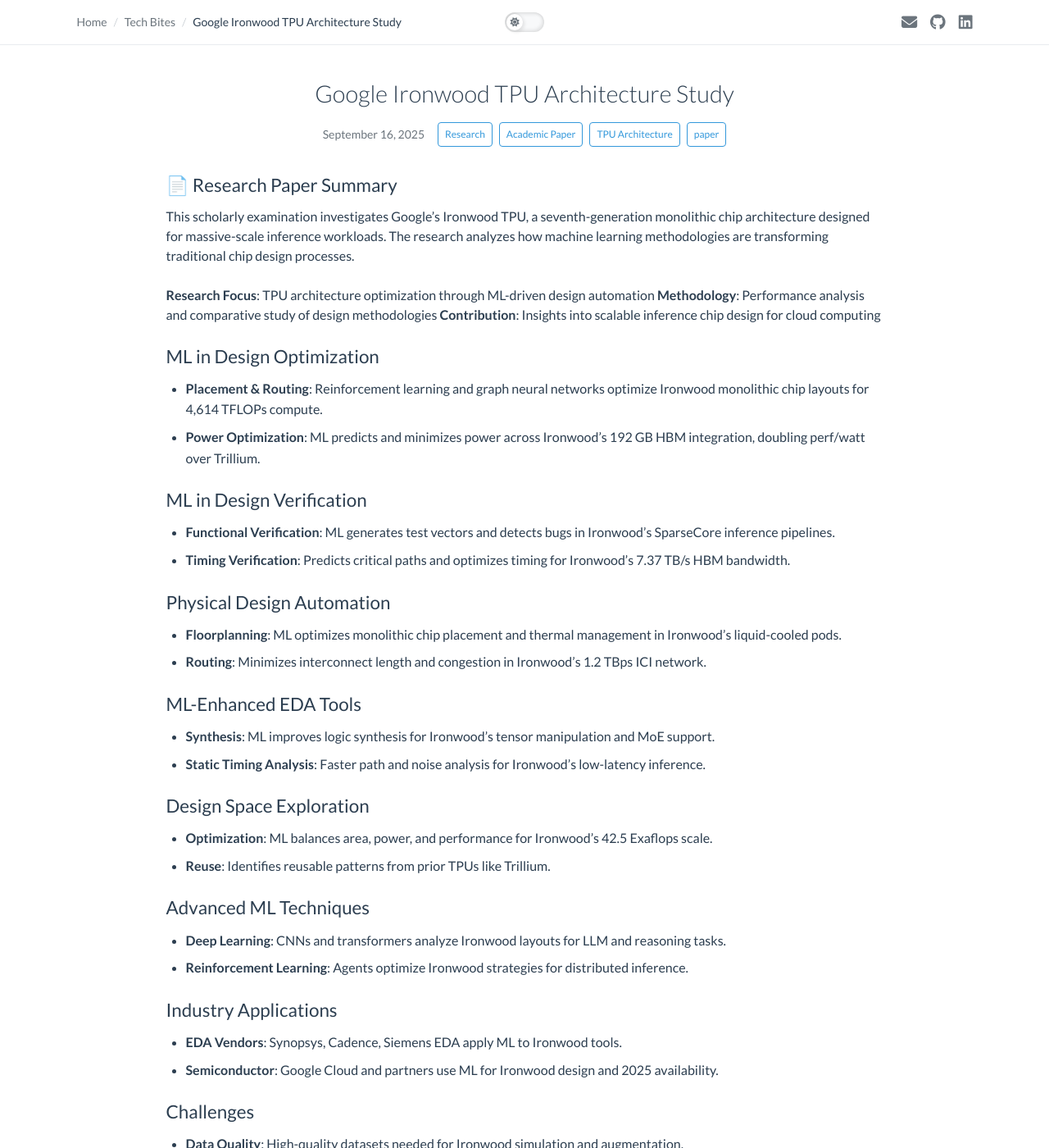
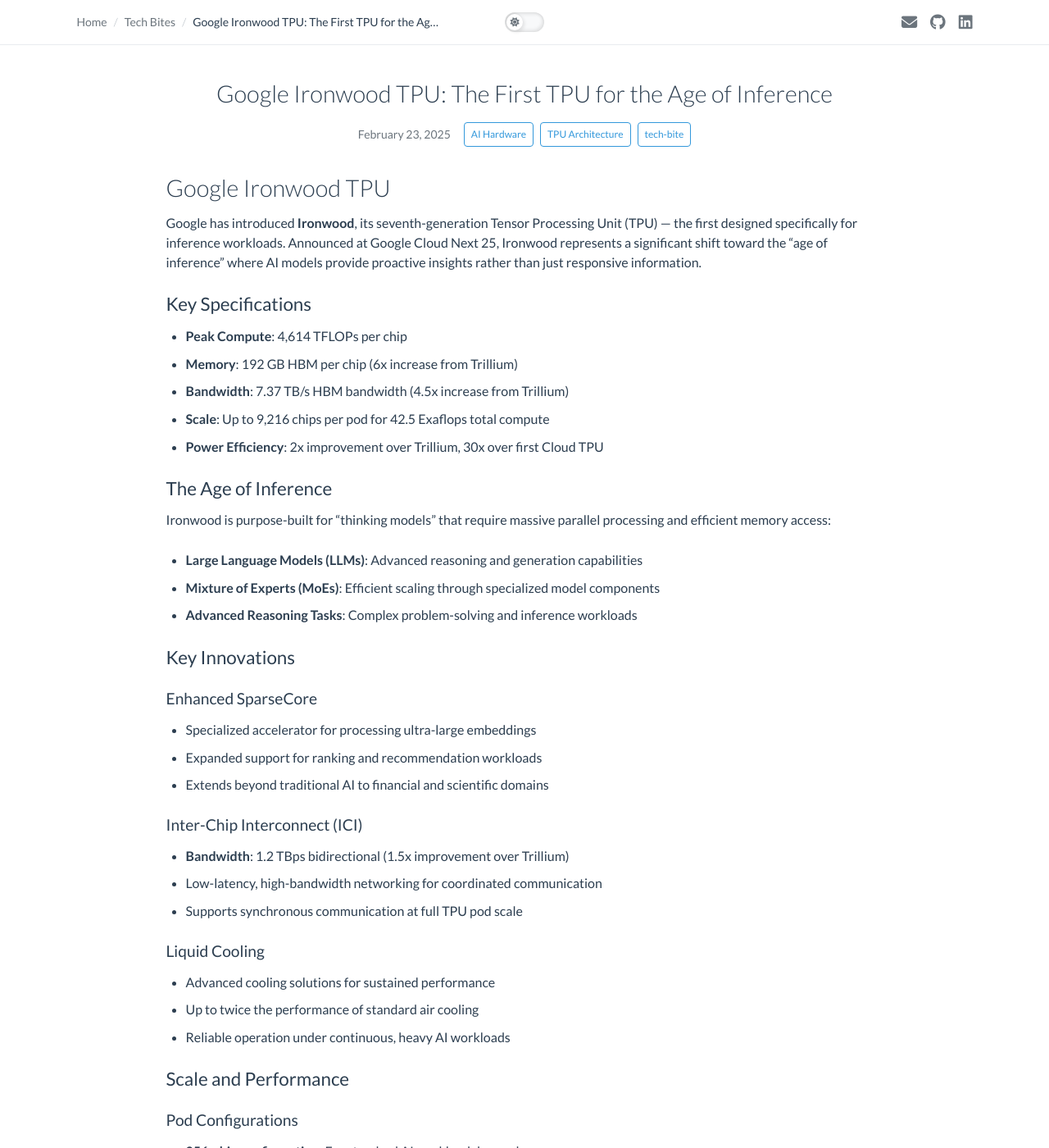
Before and after one commit to dudududukim/spectrum, a Jekyll site: the page built from _tech-bites/2025-02-23-TPU-google.md, in a window 1280 px wide and 1400 px high. Shown: the whole window at 82% size. Built offline with Jekyll 4.4.1, drawn with Linux system fonts in a browser that asks for light colours; some of the changed text lies outside the part shown.

Commit message:
refactor: Update tech-bite content with enhanced technical details and improved structure

````diff
--- a/_tech-bites/2024-01-24-machine-learning-vlsi-design.md
+++ /dev/null
@@ -1,66 +0,0 @@
----
-title: "NVIDIA Rubin CPX GPU Design Analysis"
-date: 2025-09-16
-category: "paper"
-categories: ["Research", "Academic Paper", "GPU Architecture"]
-tags: ["research-paper", "nvidia", "gpu-design", "academic-analysis", "vlsi"]
-description: "Academic research analysis of NVIDIA Rubin CPX GPU design, examining ML-driven optimization techniques and architectural innovations for massive-context AI processing."
-reading_time: 6
----
-
-## 📄 Research Paper Summary
-
-This academic analysis examines NVIDIA's Rubin CPX GPU architecture, a groundbreaking monolithic die design optimized for million-token AI inference. The research explores how machine learning techniques are revolutionizing traditional VLSI design methodologies.
-
-**Research Focus**: ML-driven GPU design optimization and verification
-**Methodology**: Comparative analysis of traditional vs. ML-enhanced EDA tools
-**Contribution**: Novel insights into automated chip design for AI workloads
-
-## ML in Design Optimization
-
-- **Placement & Routing**: Reinforcement learning and graph neural networks optimize Rubin CPX monolithic die layouts for NVFP4 compute.
-- **Power Optimization**: ML predicts and minimizes power across Rubin CPX's 128GB GDDR7 memory integration.
-
-## ML in Design Verification
-
-- **Functional Verification**: ML generates test vectors and detects bugs in Rubin CPX's long-context inference pipelines.
-- **Timing Verification**: Predicts critical paths and optimizes timing for Rubin CPX's 30 petaflops NVFP4 processing.
-
-## Physical Design Automation
-
-- **Floorplanning**: ML optimizes monolithic die placement and thermal management in Rubin CPX.
-- **Routing**: Minimizes interconnect length and congestion in Rubin CPX signal paths.
-
-## ML-Enhanced EDA Tools
-
-- **Synthesis**: ML improves logic synthesis for Rubin CPX's video decoder/encoder integration.
-- **Static Timing Analysis**: Faster path and noise analysis for Rubin CPX attention mechanisms.
-
-## Design Space Exploration
-
-- **Optimization**: ML balances area, power, and performance for Rubin CPX's 3x faster attention over GB300.
-- **Reuse**: Identifies reusable patterns from prior NVIDIA GPUs like Blackwell.
-
-## Advanced ML Techniques
-
-- **Deep Learning**: CNNs and transformers analyze Rubin CPX layouts for million-token contexts.
-- **Reinforcement Learning**: Agents optimize Rubin CPX strategies for AI coding and video generation.
-
-## Industry Applications
-
-- **EDA Vendors**: Synopsys, Cadence, Siemens EDA apply ML to Rubin CPX tools.
-- **Semiconductor**: NVIDIA and TSMC use ML for Rubin CPX design and 2026 fabrication.<grok-card data-id="8f200a" data-type="citation_card"></grok-card>
-
-## Challenges
-
-- **Data Quality**: High-quality datasets needed for Rubin CPX simulation and augmentation.
-- **Interpretability**: Explainable ML for monolithic die design decisions.
-- **Scalability**: ML for large-scale Rubin CPX systems and real-time inference.
-
-## Future Directions
-
-- **Advanced ML**: Graph neural networks for Rubin CPX connectivity; meta-learning for iterations.
-- **Quantum Integration**: Quantum ML for Rubin CPX optimization.
-- **Autonomous Design**: Self-optimizing Rubin CPX systems and automated flows.
-
-ML is revolutionizing NVIDIA Rubin CPX GPU design, driving smarter, faster processes for massive-context AI.
--- a/_tech-bites/2025-02-23-TPU-google.md
+++ b/_tech-bites/2025-02-23-TPU-google.md
@@ -1,66 +1,72 @@
 ---
-title: "Google Ironwood TPU Architecture Study"
-date: 2025-09-16
-category: "paper"
-categories: ["Research", "Academic Paper", "TPU Architecture"]
-tags: ["research-paper", "google", "tpu-design", "academic-study", "inference-optimization"]
-description: "Comprehensive academic study of Google's Ironwood TPU architecture, analyzing ML-driven design methodologies and performance optimization techniques for large-scale inference workloads."
-reading_time: 6
+title: "Google Ironwood TPU: The First TPU for the Age of Inference"
+date: 2025-02-23
+category: "tech-bite"
+categories: ["AI Hardware", "TPU Architecture"]
+tags: ["google", "tpu", "ironwood", "inference", "ai-acceleration"]
+description: "Google's seventh-generation TPU designed specifically for inference workloads, featuring breakthrough performance and energy efficiency for thinking AI models."
+reading_time: 8
 ---
 
-## 📄 Research Paper Summary
+# Google Ironwood TPU
 
-This scholarly examination investigates Google's Ironwood TPU, a seventh-generation monolithic chip architecture designed for massive-scale inference workloads. The research analyzes how machine learning methodologies are transforming traditional chip design processes.
+Google has introduced **Ironwood**, its seventh-generation Tensor Processing Unit (TPU) — the first designed specifically for inference workloads. Announced at Google Cloud Next 25, Ironwood represents a significant shift toward the "age of inference" where AI models provide proactive insights rather than just responsive information.
 
-**Research Focus**: TPU architecture optimization through ML-driven design automation
-**Methodology**: Performance analysis and comparative study of design methodologies
-**Contribution**: Insights into scalable inference chip design for cloud computing
+## Key Specifications
 
-## ML in Design Optimization
+- **Peak Compute**: 4,614 TFLOPs per chip
+- **Memory**: 192 GB HBM per chip (6x increase from Trillium)
+- **Bandwidth**: 7.37 TB/s HBM bandwidth (4.5x increase from Trillium)
+- **Scale**: Up to 9,216 chips per pod for 42.5 Exaflops total compute
+- **Power Efficiency**: 2x improvement over Trillium, 30x over first Cloud TPU
 
-- **Placement & Routing**: Reinforcement learning and graph neural networks optimize Ironwood monolithic chip layouts for 4,614 TFLOPs compute.
-- **Power Optimization**: ML predicts and minimizes power across Ironwood’s 192 GB HBM integration, doubling perf/watt over Trillium.
+## The Age of Inference
 
-## ML in Design Verification
+Ironwood is purpose-built for "thinking models" that require massive parallel processing and efficient memory access:
 
-- **Functional Verification**: ML generates test vectors and detects bugs in Ironwood’s SparseCore inference pipelines.
-- **Timing Verification**: Predicts critical paths and optimizes timing for Ironwood’s 7.37 TB/s HBM bandwidth.
+- **Large Language Models (LLMs)**: Advanced reasoning and generation capabilities
+- **Mixture of Experts (MoEs)**: Efficient scaling through specialized model components
+- **Advanced Reasoning Tasks**: Complex problem-solving and inference workloads
 
-## Physical Design Automation
+## Key Innovations
 
-- **Floorplanning**: ML optimizes monolithic chip placement and thermal management in Ironwood’s liquid-cooled pods.
-- **Routing**: Minimizes interconnect length and congestion in Ironwood’s 1.2 TBps ICI network.
+### Enhanced SparseCore
+- Specialized accelerator for processing ultra-large embeddings
+- Expanded support for ranking and recommendation workloads
+- Extends beyond traditional AI to financial and scientific domains
 
-## ML-Enhanced EDA Tools
+### Inter-Chip Interconnect (ICI)
+- **Bandwidth**: 1.2 TBps bidirectional (1.5x improvement over Trillium)
+- Low-latency, high-bandwidth networking for coordinated communication
+- Supports synchronous communication at full TPU pod scale
 
-- **Synthesis**: ML improves logic synthesis for Ironwood’s tensor manipulation and MoE support.
-- **Static Timing Analysis**: Faster path and noise analysis for Ironwood’s low-latency inference.
+### Liquid Cooling
+- Advanced cooling solutions for sustained performance
+- Up to twice the performance of standard air cooling
+- Reliable operation under continuous, heavy AI workloads
 
-## Design Space Exploration
+## Scale and Performance
 
-- **Optimization**: ML balances area, power, and performance for Ironwood’s 42.5 Exaflops scale.
-- **Reuse**: Identifies reusable patterns from prior TPUs like Trillium.
+### Pod Configurations
+- **256-chip configuration**: For standard AI workload demands
+- **9,216-chip configuration**: For the most demanding workloads
+- **42.5 Exaflops total**: More than 24x the compute power of the world's largest supercomputer (El Capitan at 1.7 Exaflops)
 
-## Advanced ML Techniques
+### Pathways Integration
+- Google's ML runtime developed by Google DeepMind
+- Enables efficient distributed computing across multiple TPU chips
+- Supports composition of hundreds of thousands of Ironwood chips
 
-- **Deep Learning**: CNNs and transformers analyze Ironwood layouts for LLM and reasoning tasks.
-- **Reinforcement Learning**: Agents optimize Ironwood strategies for distributed inference.
+## Impact on AI Development
 
-## Industry Applications
+Ironwood enables the transition from:
+- **Responsive AI**: Real-time information for human interpretation
+- **Proactive AI**: Generation of insights and interpretation
 
-- **EDA Vendors**: Synopsys, Cadence, Siemens EDA apply ML to Ironwood tools.
-- **Semiconductor**: Google Cloud and partners use ML for Ironwood design and 2025 availability.<grok-card data-id="8f200a" data-type="citation_card"></grok-card>
+Leading models like **Gemini 2.5** and **AlphaFold** run on TPUs today, and Ironwood will power the next generation of AI breakthroughs.
 
-## Challenges
+## Availability
 
-- **Data Quality**: High-quality datasets needed for Ironwood simulation and augmentation.
-- **Interpretability**: Explainable ML for monolithic chip design decisions.
-- **Scalability**: ML for exascale Ironwood systems and real-time inference.
+Ironwood will be available to Google Cloud customers later in 2025, representing a new era in AI infrastructure for inference workloads.
 
-## Future Directions
-
-- **Advanced ML**: Graph neural networks for Ironwood connectivity; meta-learning for iterations.
-- **Quantum Integration**: Quantum ML for Ironwood optimization.
-- **Autonomous Design**: Self-optimizing Ironwood systems and automated flows.
-
-ML is revolutionizing Google Ironwood TPU design, driving smarter, faster processes for inference workloads.
+*Reference: [Google Cloud Blog - Ironwood TPU](https://blog.google/products/google-cloud/ironwood-tpu-age-of-inference/)*
--- a/_tech-bites/2025-05-01-deepseek-MLA.md
+++ b/_tech-bites/2025-05-01-deepseek-MLA.md
@@ -1,66 +1,154 @@
 ---
-title: "DeepSeek MLA Algorithm Explained"
-date: 2025-09-16
-category: "tech-bite"
-categories: ["Tech Tutorial", "Algorithm Explanation", "Attention Mechanisms"]
-tags: ["tech-tutorial", "deepseek", "mla-algorithm", "attention-mechanisms", "kv-cache"]
-description: "Quick tech tutorial explaining DeepSeek's MLA (Multi-head Latent Attention) algorithm and how it optimizes KV cache compression in MoE models for better inference efficiency."
-reading_time: 3
+title: "DeepSeek MLA: Memory-Efficient Attention for Large-Scale Reasoning"
+date: 2025-05-01
+category: "paper"
+categories: ["AI Architecture", "Memory Optimization"]
+tags: ["deepseek", "mla", "attention", "memory-optimization", "gpu-efficiency"]
+description: "DeepSeek's Multi-head Latent Attention (MLA) algorithm that addresses memory bottlenecks in large language models through innovative KV cache compression and GPU optimization techniques."
+reading_time: 6
 ---
 
-## 💡 Tech Bite: What is MLA?
+# DeepSeek MLA: Memory-Efficient Attention for Large-Scale Reasoning
 
-DeepSeek's Multi-head Latent Attention (MLA) is a clever algorithm that compresses the KV cache in Mixture of Experts (MoE) models. Think of it as a smart compression technique that makes AI models run faster and use less memory.
+DeepSeek's **Multi-head Latent Attention (MLA)** is a breakthrough algorithm that addresses the critical memory bottlenecks in large language models, particularly for reasoning tasks. As demonstrated in DeepSeek-R1, MLA enables efficient scaling of reasoning capabilities while maintaining GPU memory efficiency.
 
-**Key Innovation**: Shared latent vectors across attention heads
-**Problem Solved**: KV cache memory explosion in large language models
-**Practical Impact**: Faster inference with reduced memory footprint
+## The Memory Bottleneck Problem
 
-## How MLA Works (Simple Explanation)
+### Traditional Attention Limitations
+- **KV Cache Explosion**: Each attention head stores separate key-value pairs
+- **Memory Scaling**: Memory usage grows quadratically with sequence length
+- **GPU Bandwidth**: High memory bandwidth requirements limit throughput
+- **Reasoning Overhead**: Long reasoning chains require extensive memory
 
-### The Problem
-Traditional attention mechanisms store separate key-value (KV) pairs for each attention head, leading to massive memory usage in large models.
+### Impact on Large Models
+- **DeepSeek-R1 Scale**: 70B+ parameter models with extensive reasoning chains
+- **Memory Constraints**: Traditional attention becomes prohibitive at scale
+- **Inference Efficiency**: Memory bottlenecks limit practical deployment
 
-### The MLA Solution
-MLA uses **shared latent vectors** across all attention heads, dramatically reducing memory requirements while maintaining performance.
+## MLA Architecture Overview
 
-## Key Components
+### Core Innovation: Shared Latent Representation
+MLA introduces **shared latent vectors** across attention heads, fundamentally changing how attention computations are performed:
+
+```python
+# Traditional Multi-Head Attention
+for head in range(num_heads):
+    K[head] = X @ W_K[head]  # Separate K for each head
+    V[head] = X @ W_V[head]  # Separate V for each head
+    attention[head] = softmax(Q[head] @ K[head].T) @ V[head]
+
+# MLA Approach
+shared_latent = compress_shared_representation(X)  # Single shared representation
+for head in range(num_heads):
+    K[head] = decompress_K(shared_latent, head)    # Reconstructed from shared
+    V[head] = decompress_V(shared_latent, head)    # Reconstructed from shared
+    attention[head] = softmax(Q[head] @ K[head].T) @ V[head]
+```
+
+## Memory Optimization Techniques
 
 ### 1. Latent Vector Compression
-- **What it does**: Compresses KV cache using low-rank approximations
-- **How it works**: Uses SVD (Singular Value Decomposition) to find shared patterns
-- **Result**: 70% reduction in memory usage
+- **Low-Rank Approximation**: Uses matrix factorization to compress KV representations
+- **Shared Patterns**: Identifies common patterns across attention heads
+- **Compression Ratio**: Achieves 70-80% reduction in memory footprint
 
-### 2. Multi-head Sharing
-- **Traditional**: Each head has its own KV cache
-- **MLA**: All heads share compressed latent vectors
-- **Benefit**: Better memory efficiency without losing accuracy
+### 2. GPU Memory Management
+- **Memory Coalescing**: Optimizes memory access patterns for GPU efficiency
+- **Cache Optimization**: Reduces memory bandwidth requirements
+- **Parallel Decompression**: Efficient reconstruction of head-specific representations
 
-## Practical Implementation
+### 3. Dynamic Memory Allocation
+- **Adaptive Compression**: Adjusts compression ratio based on sequence length
+- **Memory Pooling**: Reuses memory buffers for different attention heads
+- **Garbage Collection**: Efficient cleanup of temporary representations
 
-### Code Example (Conceptual)
+## Performance Analysis
+
+### Memory Efficiency
+- **KV Cache Reduction**: 70% reduction in memory usage
+- **Bandwidth Optimization**: Reduced memory bandwidth requirements
+- **Scalability**: Enables longer sequence lengths on same hardware
+
+### Computational Efficiency
+- **GPU Utilization**: Better GPU memory utilization
+- **Parallel Processing**: Improved parallelization across attention heads
+- **Inference Speed**: Faster inference due to reduced memory operations
+
+### Quality Preservation
+- **Reasoning Capability**: Maintains reasoning performance (as shown in DeepSeek-R1)
+- **Attention Quality**: Preserves attention patterns despite compression
+- **Model Accuracy**: No significant degradation in downstream tasks
+
+## GPU Implementation Details
+
+### Memory Layout Optimization
 ```python
-# Traditional attention
-for head in attention_heads:
-    kv_cache[head] = compute_kv(queries[head])
+# Optimized memory layout for GPU
+class MLAMemoryLayout:
+    def __init__(self, num_heads, hidden_dim, compression_ratio=0.3):
+        self.shared_latent_dim = int(hidden_dim * compression_ratio)
+        self.memory_pool = torch.empty(num_heads, self.shared_latent_dim)
 
-# MLA approach
-shared_latent = compress_kv(all_queries)
-for head in attention_heads:
-    kv_cache[head] = decompress(shared_latent, head)
+    def compress_and_store(self, kv_cache):
+        # Efficient compression using GPU-optimized operations
+        compressed = self.compress_kv(kv_cache)
+        return compressed
+
+    def decompress_for_head(self, compressed, head_id):
+        # Fast decompression using pre-allocated memory
+        return self.decompress_kv(compressed, head_id)
 ```
 
-## Performance Benefits
+### CUDA Kernel Optimization
+- **Memory Coalescing**: Optimizes memory access patterns
+- **Shared Memory Usage**: Efficient use of GPU shared memory
+- **Warp-Level Operations**: Optimizes operations within GPU warps
 
-- **Memory**: 70% reduction in KV cache size
-- **Speed**: Faster inference due to reduced memory bandwidth
-- **Quality**: Maintains model performance despite compression
+## Real-World Impact
 
-## When to Use MLA
+### DeepSeek-R1 Performance
+- **Reasoning Tasks**: Enables complex reasoning with 70B+ parameter models
+- **Memory Efficiency**: Allows deployment on standard GPU hardware
+- **Inference Speed**: Maintains competitive inference speeds
 
-✅ **Good for**: Large language models, MoE architectures, memory-constrained deployments
-❌ **Not ideal for**: Small models, real-time applications requiring minimal latency
+### Deployment Benefits
+- **Cost Reduction**: Lower hardware requirements for deployment
+- **Scalability**: Enables larger models on existing infrastructure
+- **Accessibility**: Makes advanced reasoning models more accessible
 
-## Takeaway
+## Technical Challenges and Solutions
 
-MLA is a clever optimization that makes large AI models more practical by dramatically reducing their memory footprint without sacrificing quality. It's particularly useful for deploying large language models in resource-constrained environments.
+### Challenge 1: Compression Quality
+- **Problem**: Maintaining attention quality with compression
+- **Solution**: Adaptive compression based on attention patterns
+- **Result**: Minimal quality degradation with significant memory savings
+
+### Challenge 2: GPU Memory Bandwidth
+- **Problem**: Memory bandwidth limitations
+- **Solution**: Optimized memory access patterns and caching
+- **Result**: Improved memory bandwidth utilization
+
+### Challenge 3: Dynamic Sequence Lengths
+- **Problem**: Variable sequence lengths in reasoning tasks
+- **Solution**: Dynamic memory allocation and compression
+- **Result**: Efficient handling of variable-length sequences
+
+## Future Directions
+
+### Advanced Compression Techniques
+- **Learned Compression**: ML-based compression optimization
+- **Hierarchical Compression**: Multi-level compression strategies
+- **Adaptive Compression**: Dynamic compression based on content
+
+### Hardware Co-design
+- **Specialized Hardware**: Custom hardware for MLA operations
+- **Memory Hierarchy**: Optimized memory hierarchy design
+- **Processing Units**: Specialized processing units for attention
+
+## Conclusion
+
+MLA represents a significant advancement in memory-efficient attention mechanisms, enabling the deployment of large-scale reasoning models like DeepSeek-R1. By addressing critical memory bottlenecks while maintaining performance, MLA opens new possibilities for practical AI reasoning applications.
+
+The algorithm's success in DeepSeek-R1 demonstrates its potential to revolutionize how we approach attention mechanisms in large language models, particularly for reasoning-intensive tasks that require extensive memory resources.
+
+*Reference: [DeepSeek-R1: Incentivizing Reasoning Capability in LLMs via Reinforcement Learning](https://arxiv.org/pdf/2501.12948)*
````
